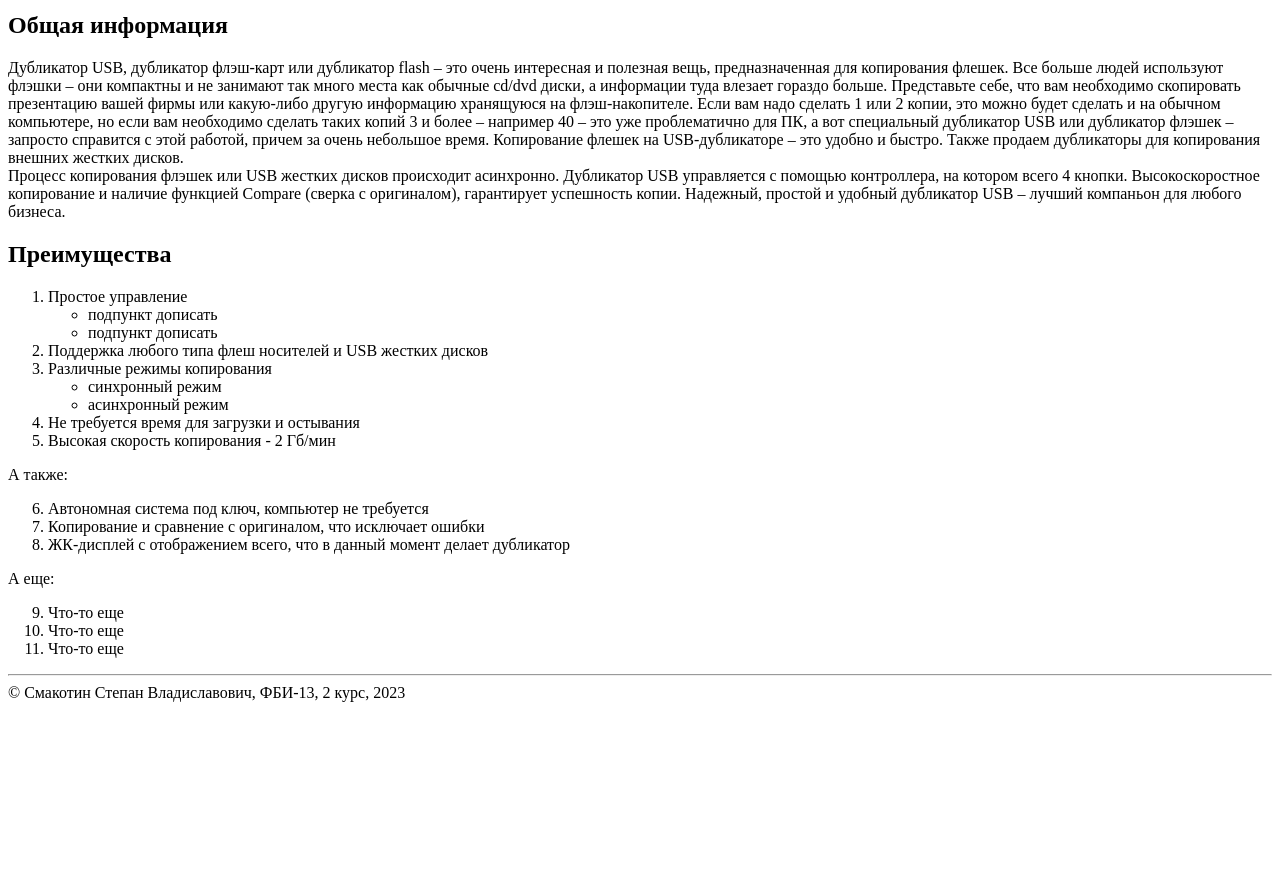
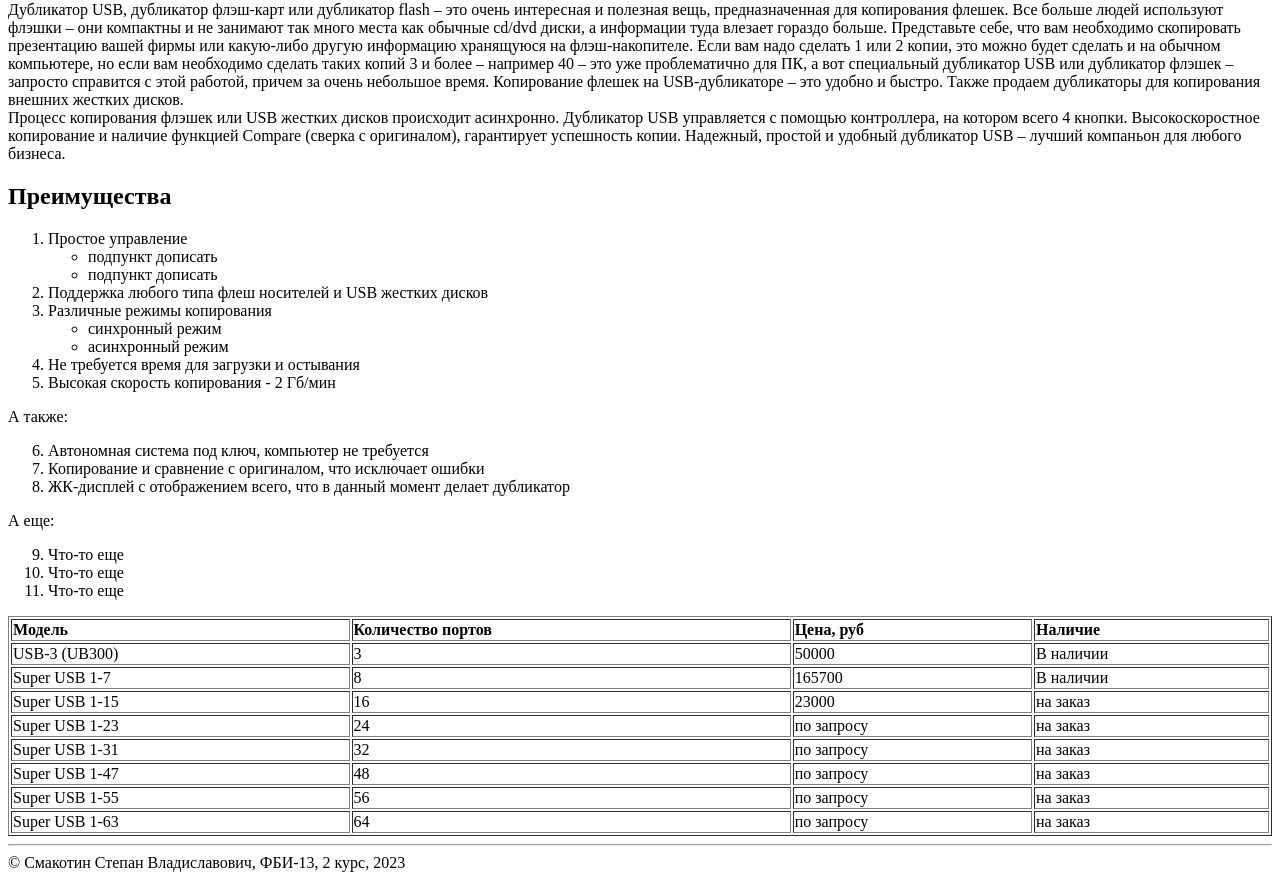
Before and after one commit to sm4kotins/1laba, a plain HTML site: page lab2.html in a window 1280 px wide. Shown: the part 162-1042 px from the top of the page. Before the commit the page ends 872 px from the top, so only its background shows below. Drawn offline with Linux system fonts and the light colour scheme.

Commit message:
Таблица

```diff
--- a/lab2.html
+++ b/lab2.html
@@ -12,7 +12,7 @@
         </header>
 
         <main>
-            <h1>Дубликатор USB</h1> <h1>Дубликатор FLASH</h1>
+            <h1>Дубликатор USB, Дубликатор FLASH</h1>
             <h2>Общая информация</h2>
             <div>
                 Дубликатор USB, дубликатор флэш-карт или дубликатор flash &ndash; это
@@ -68,7 +68,65 @@
                 <li>Что-то еще</li>
                 <li>Что-то еще</li>
                 <li>Что-то еще</li>
+                </ol>
 
+                <table>
+                    <table border="1" width="100%">
+                    <tr>
+                        <td><b>Модель</b></td>
+                        <td><b>Количество портов</b></td>
+                        <td><b>Цена, руб</b></td>
+                        <td><b>Наличие</b></td>
+                        </tr>
+                    <tr>
+                        <td>USB-3 (UB300)</td>
+                        <td>3</td>
+                        <td>50000</td>
+                        <td>В наличии</td>
+                    </tr>
+                    <tr>
+                        <td>Super USB 1-7</td>
+                        <td>8</td>
+                        <td>165700</td>
+                        <td>В наличии</td>
+                    </tr>
+                    <tr>
+                        <td>Super USB 1-15</td>
+                        <td>16</td>
+                        <td>23000</td>
+                        <td>на заказ</td>
+                    </tr>
+                    <tr>
+                        <td>Super USB 1-23</td>
+                        <td>24</td>
+                        <td>по запросу</td>
+                        <td>на заказ</td>
+                    </tr>
+                    <tr>
+                        <td>Super USB 1-31</td>
+                        <td>32</td>
+                        <td>по запросу</td>
+                        <td>на заказ</td>
+                    </tr>
+                    <tr>
+                        <td>Super USB 1-47</td>
+                        <td>48</td>
+                        <td>по запросу</td>
+                        <td>на заказ</td>
+                    </tr>
+                    <tr>
+                        <td>Super USB 1-55</td>
+                        <td>56</td>
+                        <td>по запросу</td>
+                        <td>на заказ</td>
+                    </tr>
+                    <tr>
+                        <td>Super USB 1-63 </td>
+                        <td>64</td>
+                        <td>по запросу</td>
+                        <td>на заказ</td>
+                    </tr>
+                </table>
         </main>
 
         <footer>
```
